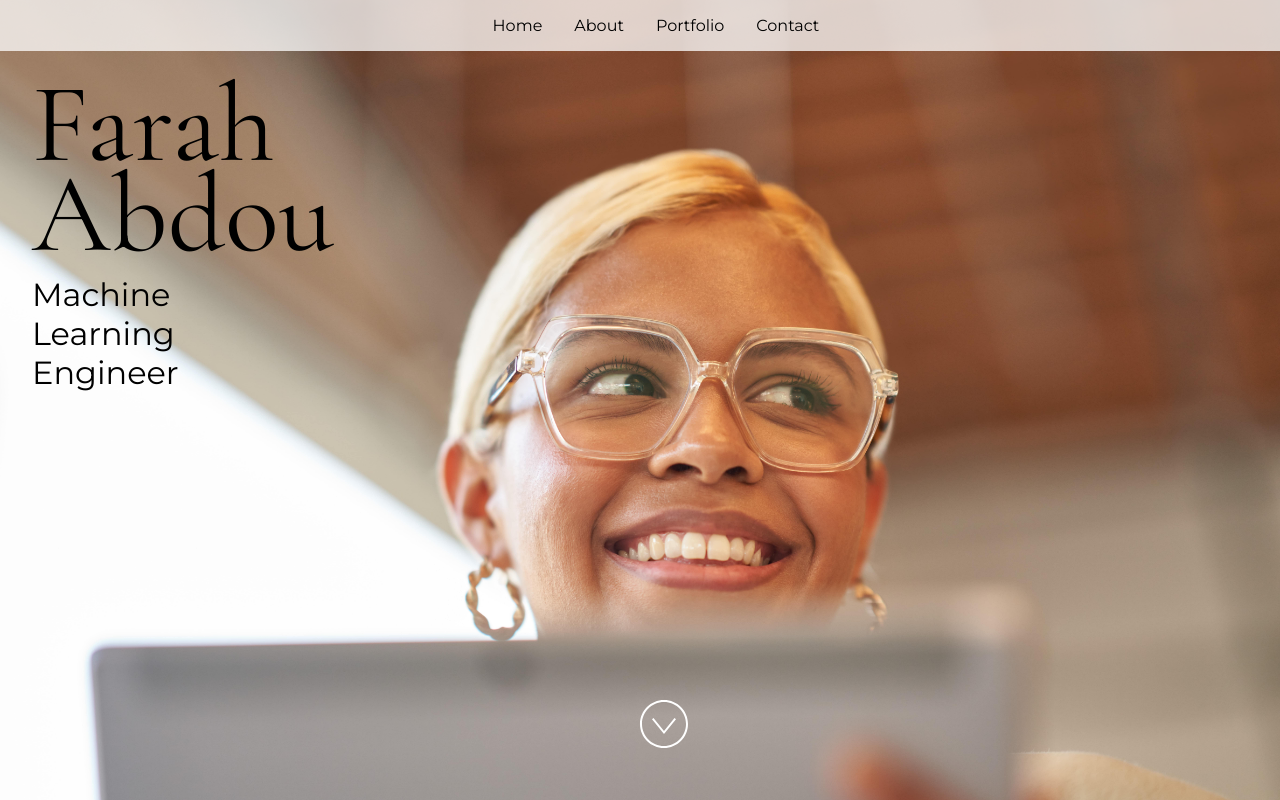
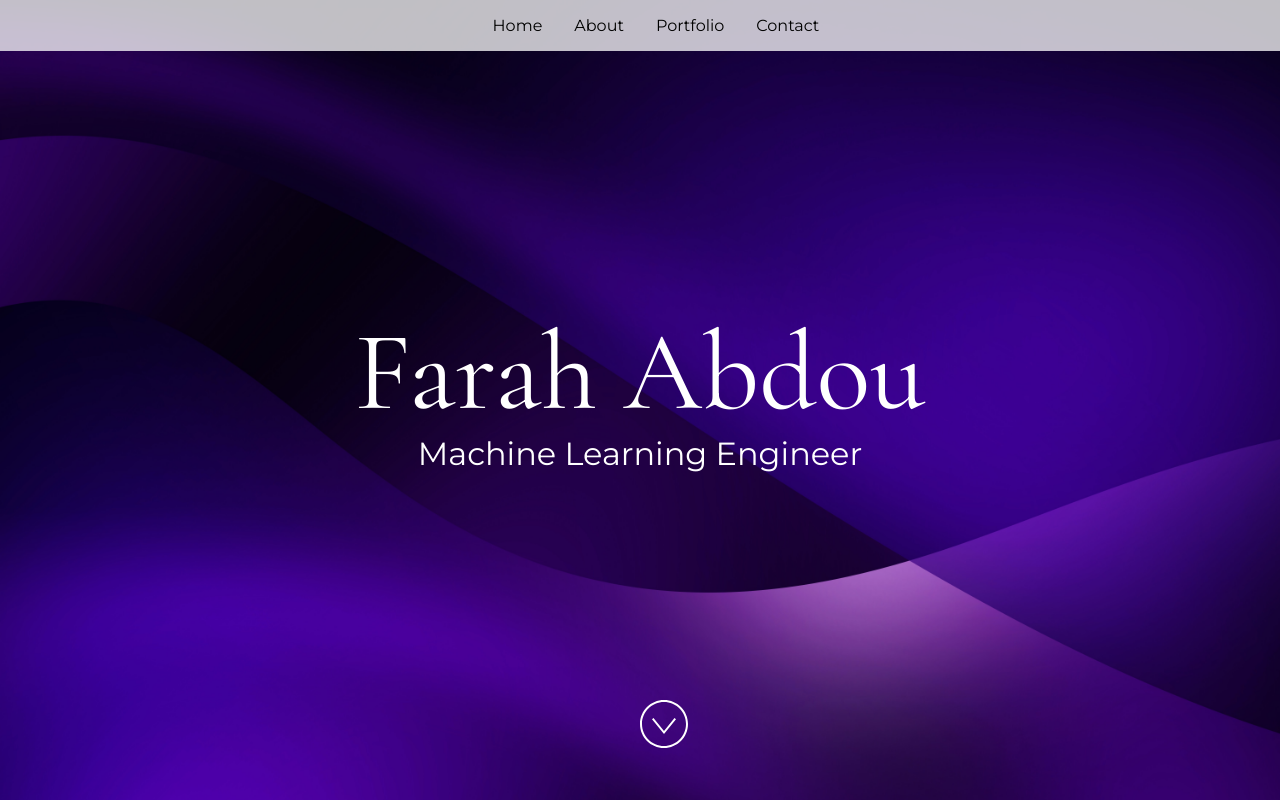
Before and after one commit to FarahAbdo/cuddly-tribble, a React (Vite) app: page / in a window 1280 px wide. Built offline with nearby package versions, Linux system fonts and the light colour scheme.

Commit message:
Update Home.jsx

```diff
--- a/src/Components/Home.jsx
+++ b/src/Components/Home.jsx
@@ -1,34 +1,18 @@
-/**
- * Home component
- *
- * The section at the top of the page to display image of your
- * choice, name and title that describes your career focus.
- */
+// Home.jsx
 
 import React from "react";
 import arrowSvg from "../images/down-arrow.svg";
 import PropTypes from "prop-types";
 
-/**
- * Home background image
- *
- * Below is a sample image. Upload the image of your choice into the "images"
- * directory and import here for use. Then, set imageAltText to string that
- * represents what you see in that image.
- *
- *
- * Need an image? Check out https://unsplash.com to download a photo you
- * freely use on your site.
- */
-import image from "../images/woman-with-tablet.jpg";
+import image from "../images/me.jpg";
 
-const imageAltText = "Adult female in office setting leaning against a glass wall while holding a platinum Microsoft Surface Pro 7 in tablet mode preparing to write with Microsoft Surface Pen";
+const imageAltText = "Farah Abdou";
 
 const Home = ({ name, title }) => {
   return (
-    <section id="home" className="min-height">
+    <section id="home" className="min-height" style={{ position: "relative", textAlign: "center" }}>
       <img className="background" src={image} alt="" />
-      <div style={{ position: "absolute", top: "5rem", left: "2rem", width: "17rem" }}>
+      <div style={{ position: "absolute", top: "50%", left: "50%", transform: "translate(-50%, -50%)", color: "white" }}>
         <h1>{name}</h1>
         <h2>{title}</h2>
       </div>
```
